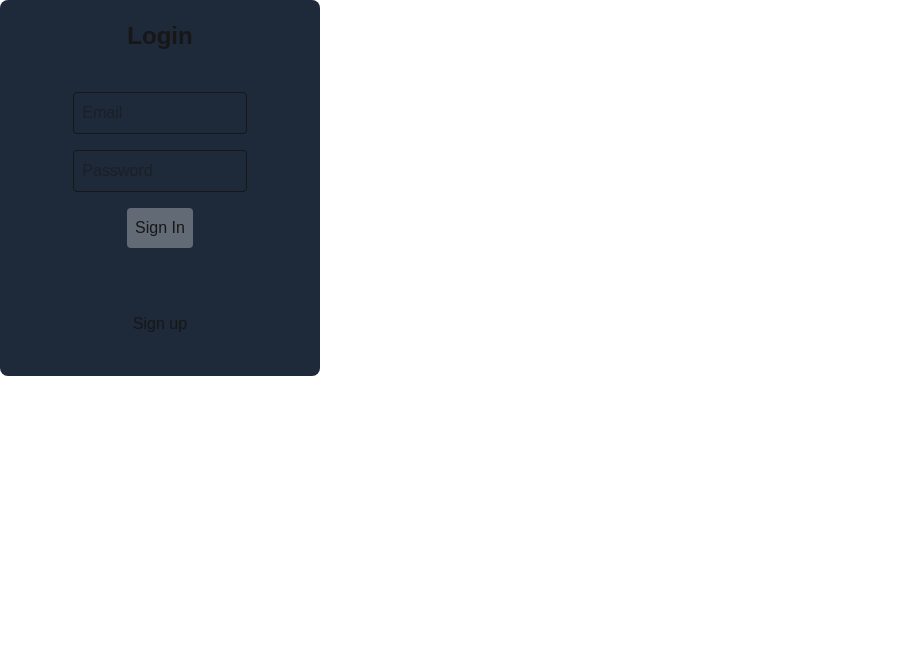
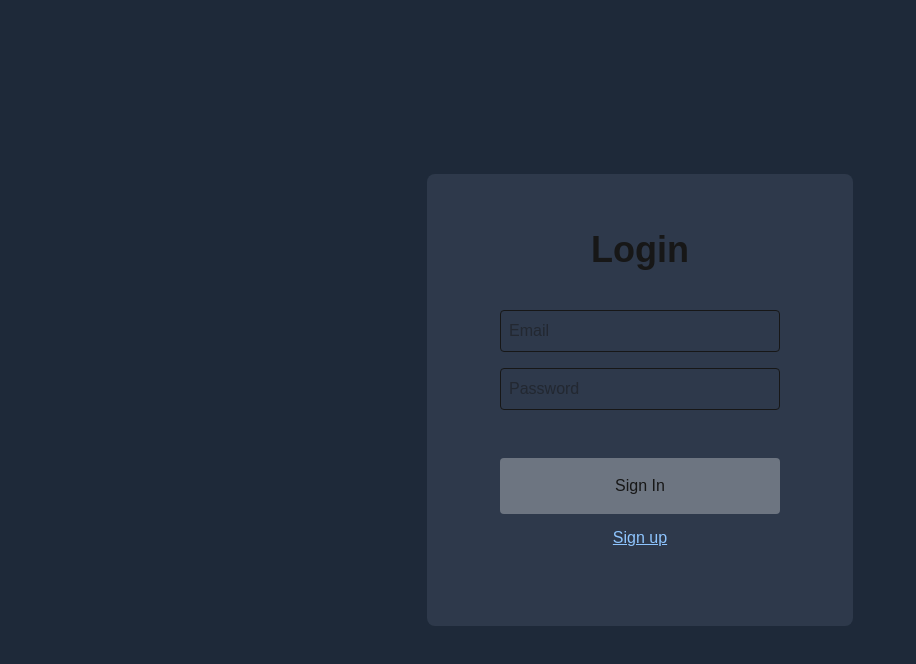
Before and after one commit to retekant/financeapp, a Next.js app: page /login in a window 1280 px wide. Shown: the top 664 px of the page, without its empty margins (0-916 px from the left). Built offline with nearby package versions, Linux system fonts and the light colour scheme; no server answers.

Commit message:
Update page.tsx

```diff
--- a/app/login/page.tsx
+++ b/app/login/page.tsx
@@ -42,8 +42,9 @@ export default function LoginPage() {
   };
 
   return (
-    <div className="flex flex-col bg-gray-800 w-1/4 items-center rounded-lg py-5">
-    <h2 className="text-2xl font-semibold">{isLogin ? 'Login' : 'Create Account'}</h2>
+    <div className="flex  bg-gray-800 w-full items-center justify-center h-screen ">
+   <div className='flex flex-col w-1/3  bg-gray-700/70 filter  rounded-lg items-center py-14 '>
+     <h2 className="text-4xl font-semibold  ">{isLogin ? 'Login' : 'Create Account'}</h2>
 
     {error && (
       <div className="mb-4 ">
@@ -51,7 +52,7 @@ export default function LoginPage() {
       </div>
     )}
 
-    <form onSubmit={handleSubmit} className='w-2/3 flex flex-col justify-center items-center p-5 mt-5'>
+    <form onSubmit={handleSubmit} className='w-3/4 flex flex-col justify-center items-center p-5 mt-5'>
       <input
         id="email"
         type="email"
@@ -72,27 +73,29 @@ export default function LoginPage() {
         required
       />
 
-      <button
+
+
+      <div className="text-center  flex flex-col mt-8 w-full ">
+        <button
         type="submit"
-        className="bg-white/30 hover:bg-white/20 p-2 rounded"
+        className="bg-white/30 hover:bg-white/20 p-4 rounded w-full transition-all duration-300"
       >
         {isLogin ? 'Sign In' : 'Sign Up'}
       </button>
-
-      <div className="text-center mt-16">
         <button
           type="button"
           onClick={() => {
             setIsLogin(!isLogin);
             setError(null);
           }}
-          className="hover:underline"
+          className="text-md hover:text-blue-200 text-blue-300 underline mt-3 transition-all duration-300"
         >
           {isLogin ? 'Sign up' : 'Sign in'}
         </button>
       </div>
 
     </form>
+   </div>
   </div>
   );
 }
```
